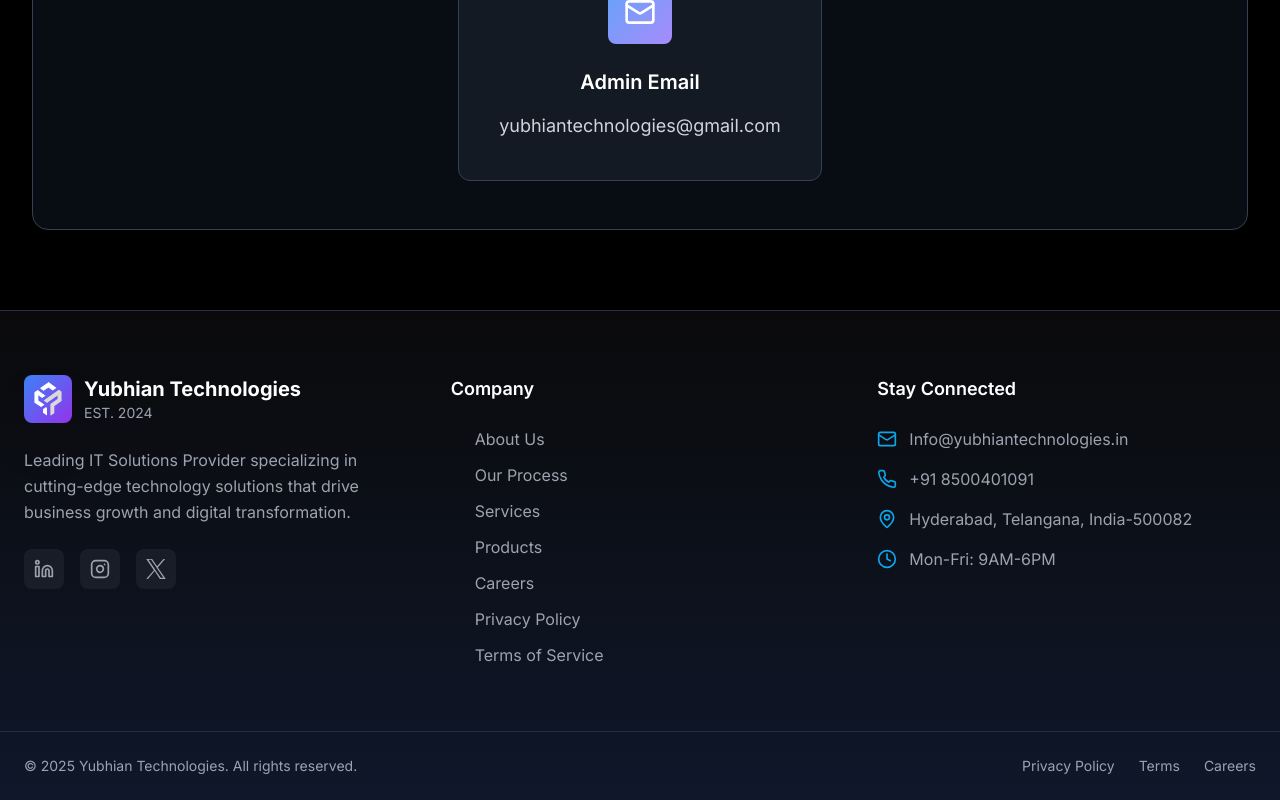
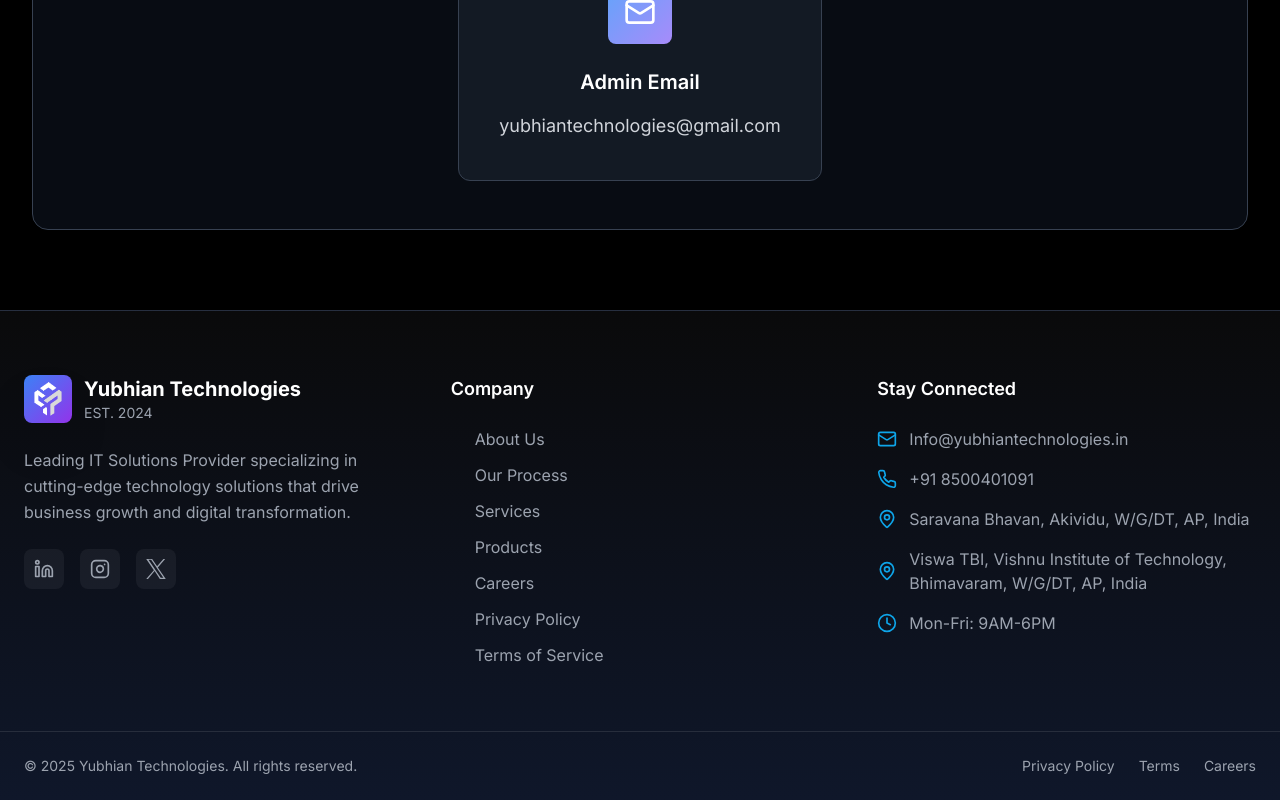
Before and after one commit to Yubhian-Technologies/Yubhian_Technologies_Website, a React (Vite) app: page /terms in a window 1280 px wide. Shown: the part 3972-4772 px from the top of the page. Built offline with nearby package versions, Linux system fonts and the light colour scheme.

Commit message:
Update Footer.tsx

```diff
--- a/src/components/Footer.tsx
+++ b/src/components/Footer.tsx
@@ -160,9 +160,16 @@ const Footer = () => {
                   +91 8500401091
                 </a>
               </div>
+                <div className="flex justify-center md:justify-start items-center space-x-3 text-gray-400 select-text">
+                <MapPin className="w-5 h-5 text-electric-blue flex-shrink-0" />
+                <span>Saravana Bhavan, Akividu, W/G/DT, AP, India</span>
+              </div>
+
               <div className="flex justify-center md:justify-start items-center space-x-3 text-gray-400 select-text">
                 <MapPin className="w-5 h-5 text-electric-blue flex-shrink-0" />
-                <span>Hyderabad, Telangana, India-500082</span>
+                <span>
+                    Viswa TBI, Vishnu Institute of Technology, Bhimavaram, W/G/DT, AP, India
+                </span>
               </div>
               <div className="flex justify-center md:justify-start items-center space-x-3 text-gray-400 select-text">
                 <Clock className="w-5 h-5 text-electric-blue flex-shrink-0" />
```
